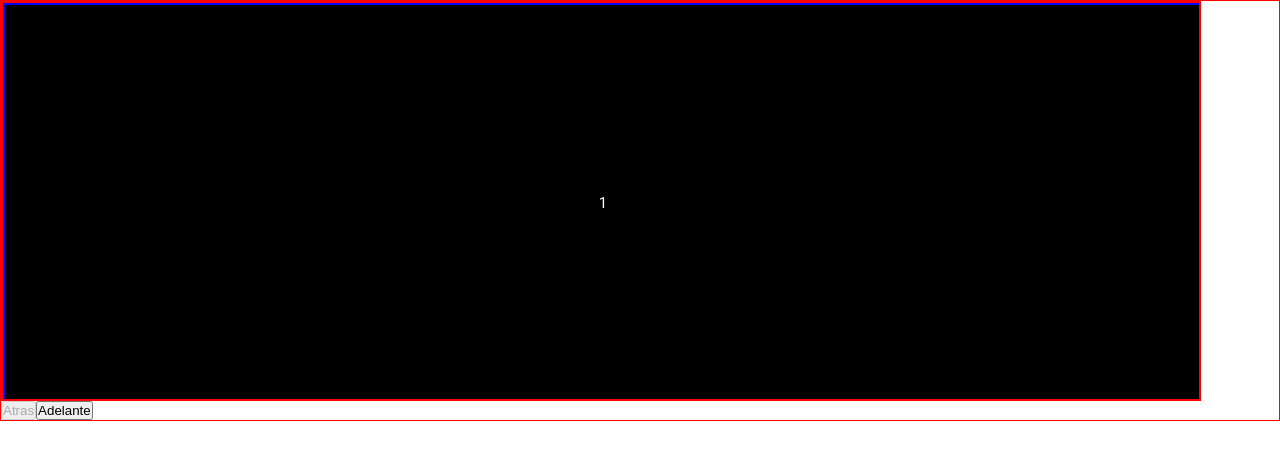
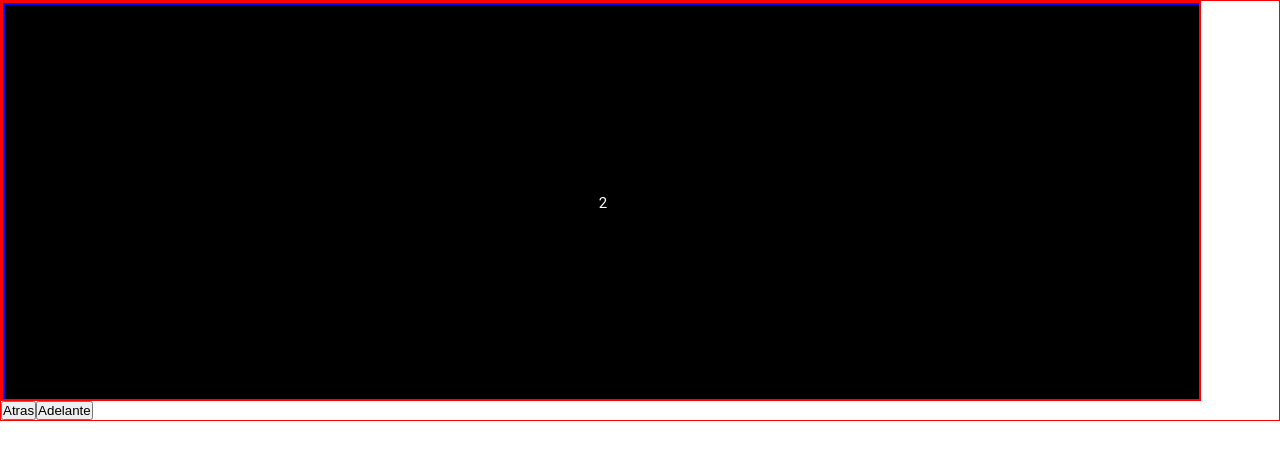
Before and after one commit to Dalfonzo/imdb-clone, a React (Create React App) app in the folder app-de-peliculas/: page / in a window 1280 px wide. Shown: the top 460 px of the page. Built offline with nearby package versions, Linux system fonts and the light colour scheme; the HTML template or start-up script is replaced by a standard one.

Commit message:
cambios menores en el header y en el carrusel

```diff
--- a/app-de-peliculas/src/components/menu/Menu.styles.scss
+++ b/app-de-peliculas/src/components/menu/Menu.styles.scss
@@ -30,9 +30,11 @@
   background-color: black;
   color: white;
   min-height: 100vh;
+  // height: 100vh;
   font-size: 1.5rem;
   position: absolute;
-  min-height: 100%;
+  // display: block;
+  // min-height: 100%;
   width: 100%;
   left: 0;
   z-index: 100;
--- a/app-de-peliculas/src/components/pop-up/pop-up.styles.scss
+++ b/app-de-peliculas/src/components/pop-up/pop-up.styles.scss
@@ -9,6 +9,7 @@
   right: 15%;
   top: 100%;
   z-index: 100;
+  padding-right: 1rem;
 
   .image-container {
     width: 30%;
@@ -26,7 +27,6 @@
     flex-direction: column;
     justify-content: center;
     font-weight: 600;
-
     p {
       font-size: 1.6rem;
       margin: 0 0 1rem 0;
--- a/app-de-peliculas/src/components/test/test2.js
+++ b/app-de-peliculas/src/components/test/test2.js
@@ -29,14 +29,17 @@
   };
 
   componentDidMount() {
-    console.log('here');
+    setInterval(this.adelante, 4000);
+  }
+
+  componentDidUpdate() {
     if (
-      Math.round(this.state.position) ===
+      Math.round(this.state.position) <
       Math.round(100 / this.state.data.length - 100)
     ) {
-      // setInterval(this.atras, 1000);
-    } else {
-      // setInterval(this.adelante, 1000);
+      this.setState({
+        position: 0
+      });
     }
   }
 
--- a/app-de-peliculas/src/components/test/test2.scss
+++ b/app-de-peliculas/src/components/test/test2.scss
@@ -9,5 +9,7 @@
     display: flex;
     position: absolute;
     transform: translateX(-10px);
+
+    transition: transform 0.8s ease-in;
   }
 }
--- a/app-de-peliculas/src/index.css
+++ b/app-de-peliculas/src/index.css
@@ -1,12 +1,3 @@
-body {
-  font-family: Roboto, Helvetica, -apple-system, BlinkMacSystemFont, 'Segoe UI',
-    'Roboto', 'Oxygen', 'Ubuntu', 'Cantarell', 'Fira Sans', 'Droid Sans',
-    'Helvetica Neue', sans-serif;
-  -webkit-font-smoothing: antialiased;
-  -moz-osx-font-smoothing: grayscale;
-  /* background-color: #000; */
-}
-
 code {
   font-family: source-code-pro, Menlo, Monaco, Consolas, 'Courier New',
     monospace;
@@ -24,5 +15,12 @@
 html {
   box-sizing: border-box;
   font-size: 62.5%;
-  position: relative;
 }
+
+body {
+  font-family: Roboto, Helvetica, -apple-system, BlinkMacSystemFont, 'Segoe UI',
+    'Roboto', 'Oxygen', 'Ubuntu', 'Cantarell', 'Fira Sans', 'Droid Sans',
+    'Helvetica Neue', sans-serif;
+  -webkit-font-smoothing: antialiased;
+  -moz-osx-font-smoothing: grayscale;
+}
```
